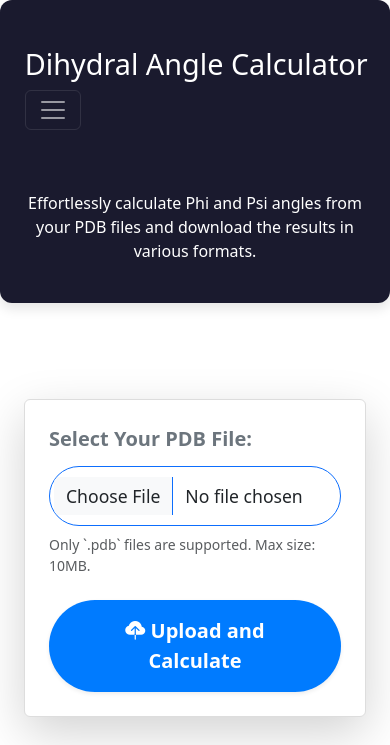
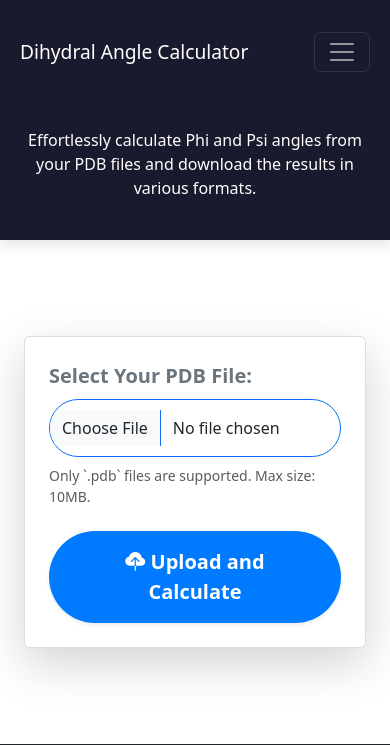
Before and after one commit to omprakash24d/pdb_angle_calc, a Flask app: page / in a window 390 px wide. Shown: the top 745 px of the page. Run offline with Flask 3, Linux system fonts and the light colour scheme; parts of the project's set-up code (start-up, migrations or seed data) failed here and were passed over; some libraries are stand-ins or nearby versions.

Commit message:
css updated

```diff
--- a/static/css/styles.css
+++ b/static/css/styles.css
@@ -28,66 +28,76 @@ body {
 header {
   background-color: var(--bg-color); /* Dark Blue background */
   color: #fff;
-  padding: 0.5rem 0; /* Reduced padding for compactness */
+  padding: 1rem 0; /* Adjusted padding for better spacing */
   text-align: center;
   box-shadow: 0 6px 12px rgba(0, 0, 0, 0.1);
   position: relative;
   overflow: hidden;
-  border-radius: 12px;
   transition: all 0.3s ease;
 }
 
-
 header .nav-link {
-  font-size: 1.1rem;
+  font-size: 1rem;
   font-weight: 500;
   color: #fff;
   padding: 0.5rem 1rem;
   transition: all 0.3s ease;
 }
 
+/* Remove border-radius from header for cleaner look */
+header, .navbar, .navbar-nav {
+  border-radius: 0;
+}
 
+/* Header Responsive */
 @media (max-width: 768px) {
+  header {
+    padding: 1rem 0.5rem; /* Adjust header padding for mobile */
+  }
+
   header .navbar {
-    padding: 1rem;
+    padding: 0.8rem 0;
   }
 
   header .navbar-brand {
-    font-size: 2rem;
+    font-size: 1.5rem;
   }
 
   header .navbar-nav .nav-link {
-    font-size: 1rem;
+    font-size: 0.9rem;
+    padding: 0.5rem;
   }
 
-  header .header-content .lead {
-    font-size: 1.1rem;
-    margin-bottom: 1.5rem;
+  header .header-content h1 {
+    font-size: 2rem; /* Adjust font size for mobile */
+  }
+
+  header .header-content p {
+    font-size: 1rem;
   }
 }
 
 @media (max-width: 576px) {
+  header {
+    padding: 1rem 0.5rem;
+  }
+
   header .navbar {
-    padding: 0.8rem;
+    padding: 0.5rem 0;
   }
 
   header .navbar-brand {
-    font-size: 1.8rem;
+    font-size: 1.2rem;
   }
 
   header .navbar-nav .nav-link {
-    font-size: 0.9rem;
-  }
-
-  header .header-content .lead {
-    font-size: 1rem;
-    margin-bottom: 1rem;
+    font-size: 0.8rem;
   }
 }
 
 /* Card */
 .card {
-  border-radius: 15px;
+  border-radius: 0; /* Removed border radius */
   box-shadow: 0 6px 12px rgba(0, 0, 0, 0.1);
   transition: transform 0.3s, box-shadow 0.3s;
 }
@@ -98,7 +108,7 @@ header .nav-link {
 }
 
 .card-body {
-  padding: 3rem;
+  padding: 2rem; /* Adjusted padding for better mobile spacing */
   background-color: var(--white);
 }
 
@@ -106,46 +116,15 @@ header .nav-link {
 #uploadForm {
   max-width: 700px;
   margin: 0 auto;
-  padding: 35px;
+  padding: 30px;
   background-color: var(--light-gray);
-  border-radius: 15px;
+  border-radius: 0; /* Removed border-radius */
   box-shadow: 0 6px 18px rgba(0, 0, 0, 0.1);
   border: 1px solid var(--border-color);
   transition: all 0.3s ease;
 }
 
-#uploadForm h2 {
-  font-size: 2rem;
-  font-weight: 600;
-  color: var(--primary-color);
-  margin-bottom: 25px;
-}
-
-#uploadForm .form-label {
-  font-size: 1.2rem;
-  font-weight: 500;
-  color: var(--dark-gray);
-  margin-bottom: 12px;
-}
-
-#fileInput {
-  font-size: 1.1rem;
-  padding: 16px;
-  border-radius: 8px;
-  border: 1px solid var(--border-color);
-  width: 100%;
-  transition: all 0.3s ease;
-}
-
-#fileInput:focus {
-  border-color: var(--primary-color);
-  box-shadow: 0 0 8px rgba(0, 123, 255, 0.3);
-}
-
-#fileInput:hover {
-  border-color: var(--primary-color);
-}
-
+/* Button Styles */
 #uploadForm button {
   padding: 14px 32px;
   font-size: 1.2rem;
@@ -191,7 +170,7 @@ header .nav-link {
 #resultsTable {
   max-height: 450px;
   overflow-y: auto;
-  border-radius: 15px;
+  border-radius: 0; /* Removed border-radius */
   background-color: #f9f9f9;
 }
 
@@ -275,28 +254,6 @@ header .nav-link {
   border-color: var(--danger-color);
 }
 
-#results .btn-success:hover {
-  background-color: #218838;
-}
-
-#results .btn-warning:hover {
-  background-color: #e0a800;
-}
-
-#results .btn-danger:hover {
-  background-color: #c82333;
-}
-
-/* Error Message */
-#error {
-  padding: 15px;
-  background-color: #f8d7da;
-  color: #721c24;
-  border-radius: 8px;
-  font-size: 1rem;
-  display: none;
-}
-
 /* Footer */
 footer {
   background-color: var(--bg-color);
```
